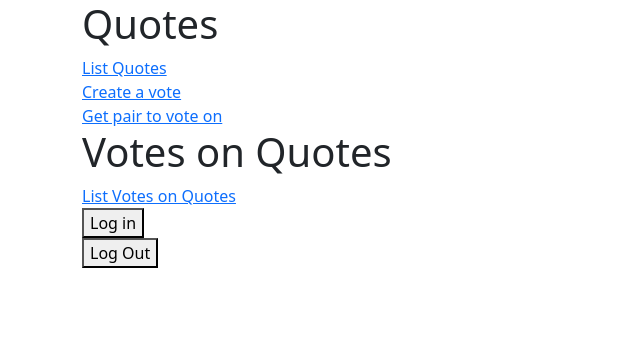
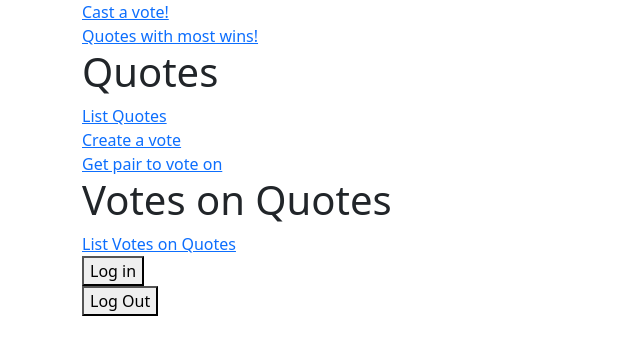
Before and after one commit to funkyrailroad/quotevote, a Django app: page /app/ in a window 1280 px wide. Shown: the top 355 px of the page, without its empty margins (0-640 px from the left). Run offline with Django 5.2, Linux system fonts and the light colour scheme.

Commit message:
Add links to most wins page

```diff
--- a/app/templates/app/home.html
+++ b/app/templates/app/home.html
@@ -1,6 +1,20 @@
 {% extends "app/base.html" %}
 
 {% block content %}
+
+
+<div>
+  <a href="{% url 'vote-on-quotes-create-vote-pair' %}">
+    Cast a vote!
+  </a>
+</div>
+
+<div>
+  <a href="{% url 'mostwins-list' %}">
+    Quotes with most wins!
+  </a>
+</div>
+
 
 <h1>Quotes</h1>
 
--- a/app/utils.py
+++ b/app/utils.py
@@ -1,6 +1,6 @@
 from django.db.models import Count
 
-from .models import Quote, VoteOnQuotes
+from .models import Quote
 
 
 def get_quotes_with_top_n_votes(n=None) -> list[Quote]:
```
Also changed, not shown: app/templates/app/voteonquotes_vote.html (+7 -0 lines).
